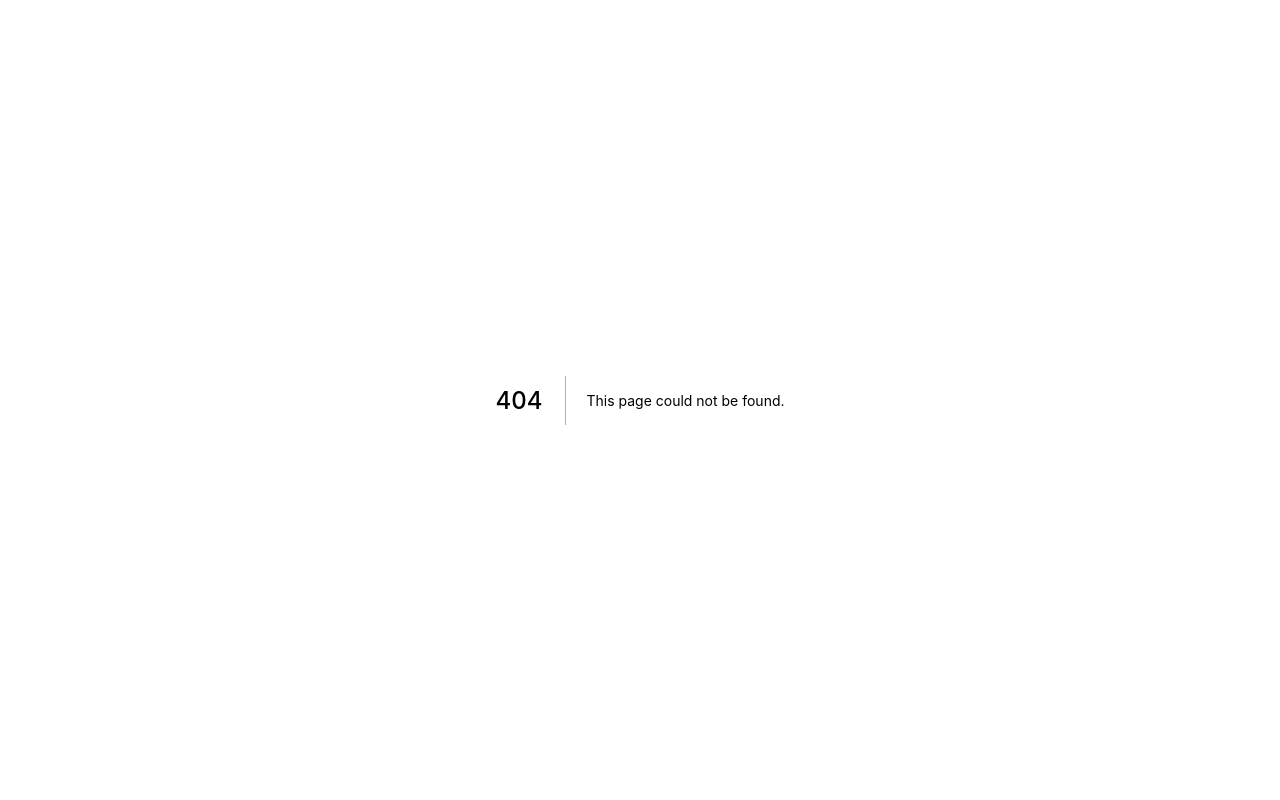
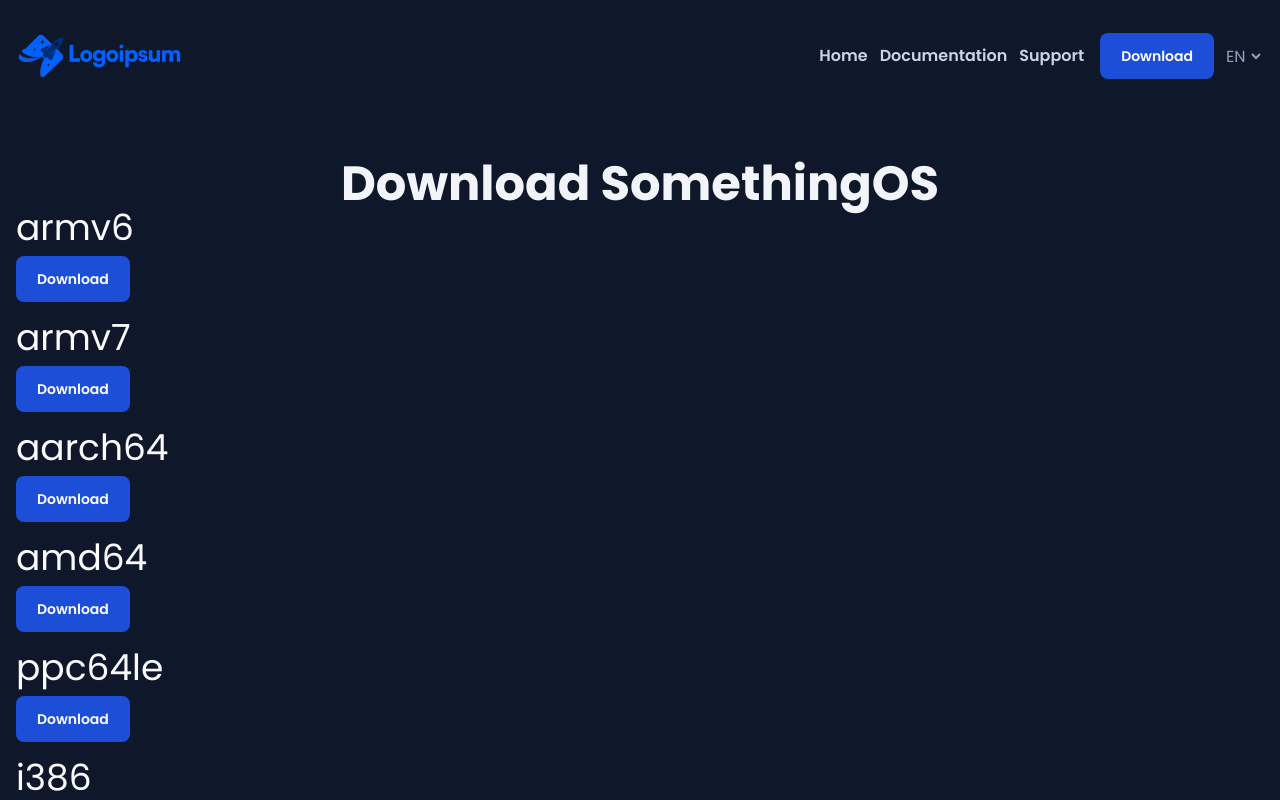
Before and after one commit to GarnetOS/garnetos.github.io, a Next.js app: page /download in a window 1280 px wide. Before the commit this address had no page. Shown: the top 800 px of the page. Built offline with nearby package versions, Linux system fonts and the light colour scheme.

Commit message:
Download page

```diff
--- a/languages/cs.json
+++ b/languages/cs.json
@@ -2,10 +2,13 @@
   "helloworld": "Ahoj světe",
   "en": "English",
   "cs": "Čeština",
+  "title_home": "Hlavní stránka | SomethingOS",
+  "title_download": "Stáhnout | SomethingOS",
   "header_home": "Hlavní stránka",
   "header_documentation": "Dokumentace",
   "header_support": "Podpora",
   "header_download": "Stáhnout",
   "index_h2": "Systém, který je perfektní pro každého",
-  "index_cta": "Stáhnout nyní"
+  "index_cta": "Stáhnout nyní",
+  "download_h1": "Stáhnout SomethingOS"
 }
--- a/languages/en.json
+++ b/languages/en.json
@@ -2,10 +2,13 @@
   "helloworld": "Hello World",
   "en": "English",
   "cs": "Čeština",
+  "title_home": "Home | SomethingOS",
+  "title_download": "Download | SomethingOS",
   "header_home": "Home",
   "header_documentation": "Documentation",
   "header_support": "Support",
   "header_download": "Download",
   "index_h2": "Perfect operating system for anyone",
-  "index_cta": "Try it now"
+  "index_cta": "Try it now",
+  "download_h1": "Download SomethingOS"
 }
--- a/pages/_app.js
+++ b/pages/_app.js
@@ -5,6 +5,8 @@ import LanguageDetector from "i18next-browser-languagedetector";
 import { initReactI18next } from "react-i18next";
 import en from "../languages/en.json";
 import cs from "../languages/cs.json";
+import Header from "../components/Header";
+import Footer from "../components/Footer";
 
 i18n
   .use(LanguageDetector)
@@ -37,7 +39,13 @@ i18n
   });
 
 function MyApp({ Component, pageProps }) {
-  return <Component {...pageProps} />;
+  return (
+    <>
+      <Header />
+      <Component {...pageProps} />
+      <Footer />
+    </>
+  );
 }
 
 export default MyApp;
--- /dev/null
+++ b/pages/download.js
@@ -0,0 +1,45 @@
+import React from "react";
+import Head from "next/head";
+import { useTranslation } from "react-i18next";
+
+export default function Download() {
+  const { t, i18n } = useTranslation();
+
+  return (
+    <>
+      <Head>
+        <title>{t("title_download")}</title>
+        <meta name="description" content="Official website for SomethingOS" />
+      </Head>
+      <main className="bg-slate-900 py-12">
+        <section className="px-4 container max-w-screen-xl mx-auto">
+          <h1 className="text-slate-100 text-5xl text-center font-bold">{t("download_h1")}</h1>
+          <div className="mb-4">
+            <h2 className="text-slate-50 text-4xl">armv6</h2>
+            <button className="btn btn-s btn-primary mt-2">{t("header_download")}</button>
+          </div>
+          <div className="mb-4">
+            <h2 className="text-slate-50 text-4xl">armv7</h2>
+            <button className="btn btn-s btn-primary mt-2">{t("header_download")}</button>
+          </div>
+          <div className="mb-4">
+            <h2 className="text-slate-50 text-4xl">aarch64</h2>
+            <button className="btn btn-s btn-primary mt-2">{t("header_download")}</button>
+          </div>
+          <div className="mb-4">
+            <h2 className="text-slate-50 text-4xl">amd64</h2>
+            <button className="btn btn-s btn-primary mt-2">{t("header_download")}</button>
+          </div>
+          <div className="mb-4">
+            <h2 className="text-slate-50 text-4xl">ppc64le</h2>
+            <button className="btn btn-s btn-primary mt-2">{t("header_download")}</button>
+          </div>
+          <div className="mb-4">
+            <h2 className="text-slate-50 text-4xl">i386</h2>
+            <button className="btn btn-s btn-primary mt-2">{t("header_download")}</button>
+          </div>
+        </section>
+      </main>
+    </>
+  );
+}
--- a/pages/index.js
+++ b/pages/index.js
@@ -1,7 +1,5 @@
 import Head from "next/head";
 import Link from "next/link";
-import Header from "../components/Header";
-import Footer from "../components/Footer";
 import { useTranslation } from "react-i18next";
 import { FontAwesomeIcon } from "@fortawesome/react-fontawesome";
 import { faCog } from "@fortawesome/free-solid-svg-icons";
@@ -12,10 +10,9 @@ export default function Home() {
   return (
     <>
       <Head>
-        <title>Hello World</title>
-        <meta name="description" content="Official website for SomethingOS" />
+        <title>{t("title_home")}</title>
+        <meta name="description" content="Download SomethingOS" />
       </Head>
-      <Header />
       <main className="bg-slate-900 py-12">
         <section className="px-4 container max-w-screen-xl mx-auto">
           <div className="sm:grid sm:grid-cols-2">
@@ -69,7 +66,6 @@ export default function Home() {
           </div>
         </section>
       </main>
-      <Footer darkmode={true} />
     </>
   );
 }
```
